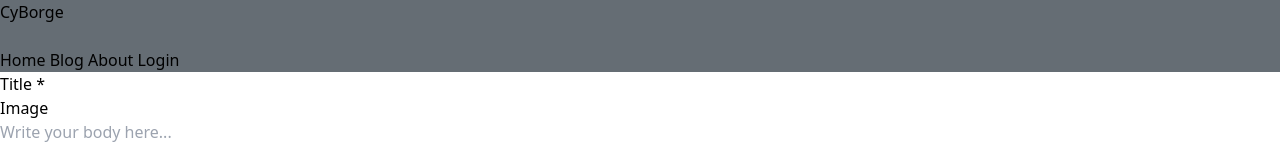
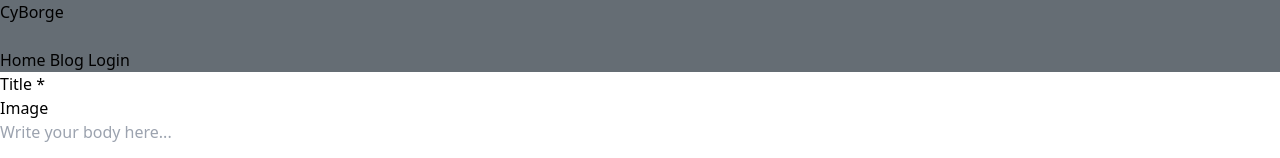
Before and after one commit to LameckMeshack/vueblog, a Vue app: page /create in a window 1280 px wide. Shown: the top 158 px of the page. Built offline with nearby package versions, Linux system fonts and the light colour scheme; what ckeditor4-vue would draw is missing.

Commit message:
*Refactored navbar to toggle component

```diff
--- a/src/components/Navbar.vue
+++ b/src/components/Navbar.vue
@@ -44,14 +44,16 @@
           </router-link>
 
           <router-link
-            :to="{ name: 'about' }"
+            :to="{ name: 'create' }"
             class="text-sm font-bold text-gray-800 hover:text-blue-400"
+            v-if="isLoggedIn"
           >
-            About
+            create
           </router-link>
           <router-link
             :to="{ name: 'login' }"
             class="text-sm font-bold text-gray-800 hover:text-blue-400"
+            v-if="!isLoggedIn"
           >
             Login
           </router-link>
@@ -61,12 +63,16 @@
   </div>
 </template>
 <script>
+import { mapGetters } from "vuex";
 export default {
   name: "NavbarComponent",
   data() {
     return {
       showMenu: false,
     };
+  },
+  computed: {
+    ...mapGetters(["isLoggedIn"]),
   },
 };
 </script>
```
